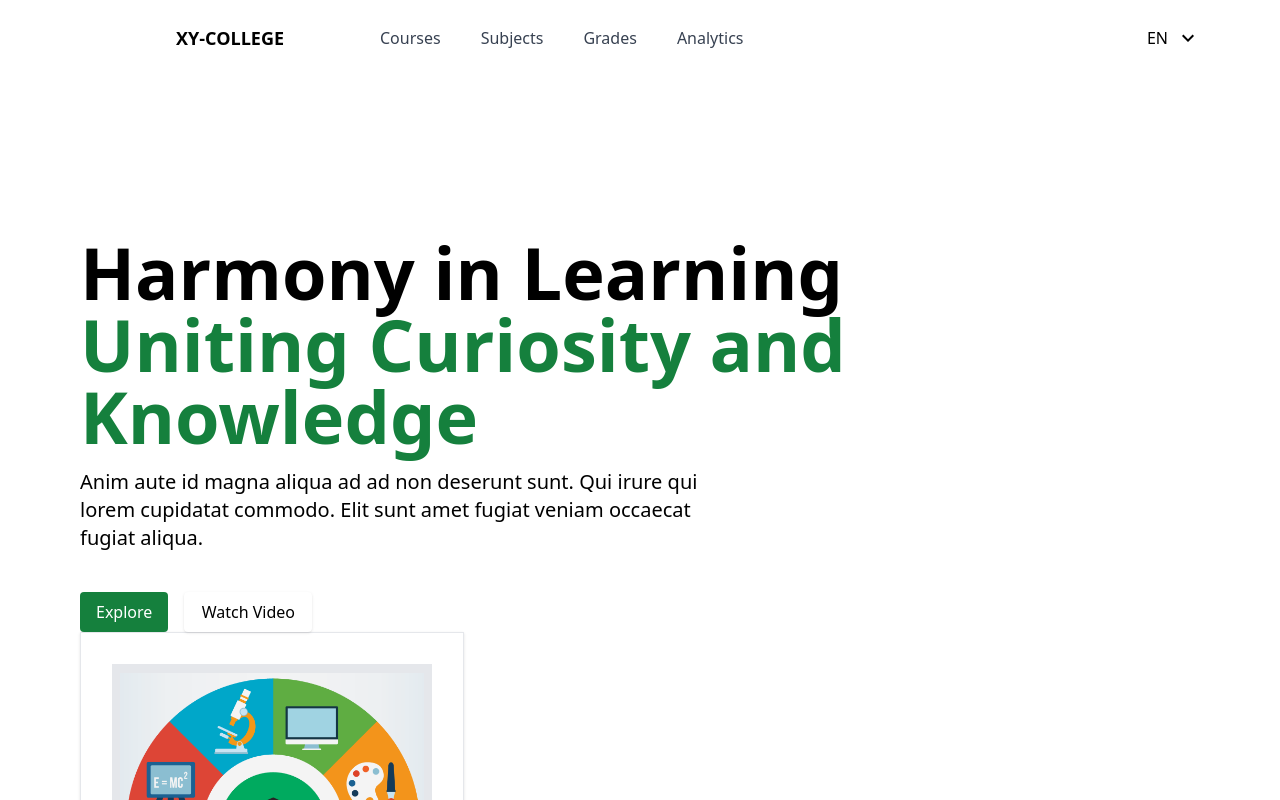
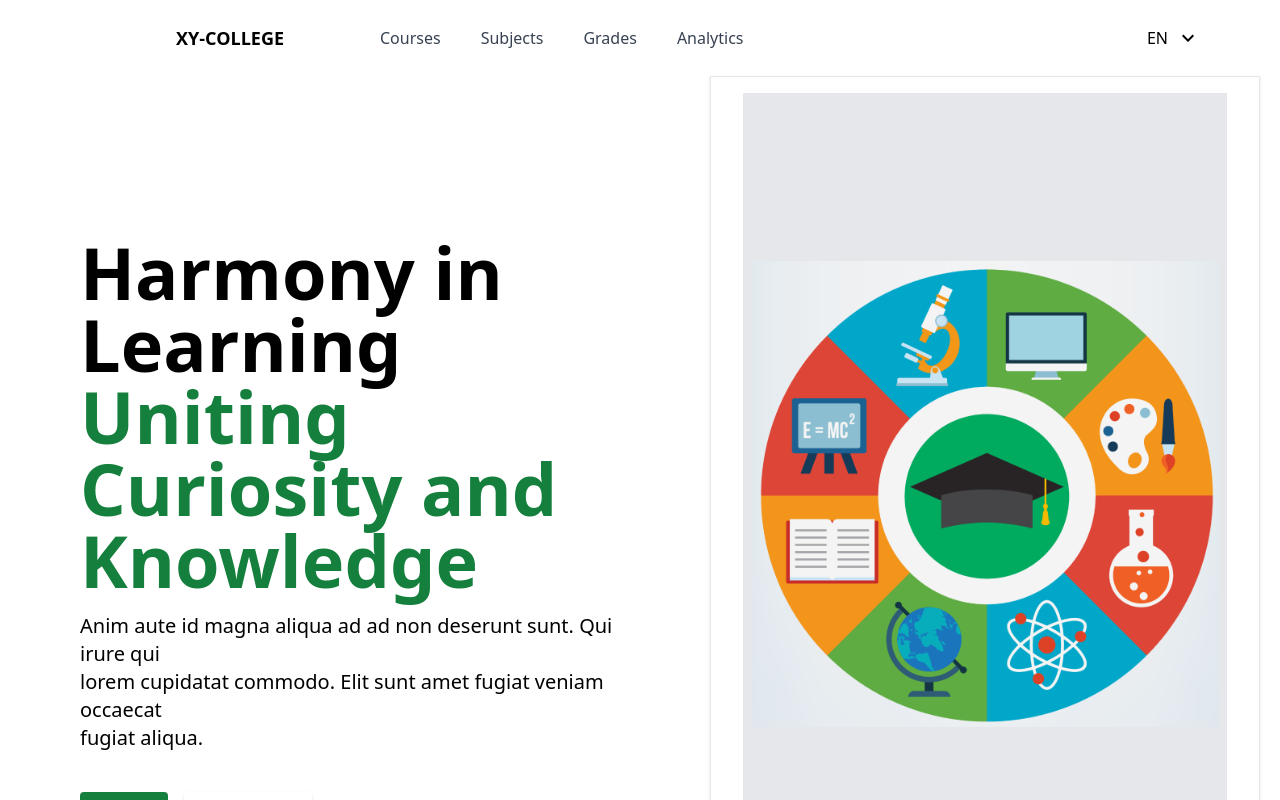
Before and after one commit to fiker31/UMS_Assignment, a React (Vite) app: page / in a window 1280 px wide. Shown: the top 800 px of the page. Built offline with nearby package versions, Linux system fonts and the light colour scheme.

Commit message:
added column name

```diff
--- a/src/screens/Home.tsx
+++ b/src/screens/Home.tsx
@@ -1,3 +1,4 @@
+
 import React from "react";
 import KeyboardArrowDownIcon from "@mui/icons-material/KeyboardArrowDown";
 import img from "../assets/img/Education.png";
@@ -7,9 +8,7 @@ function Home() {
     <div>
       <nav className="flex flex-row justify-between items-center  px-20 py-6">
         <div className="flex flex-row items-center gap-x-24">
-          <div>
-
-          </div>
+          <div></div>
           <div>
             <h2 className="text-lg font-bold">XY-COLLEGE</h2>
           </div>
@@ -25,15 +24,26 @@ function Home() {
           <KeyboardArrowDownIcon />
         </div>
       </nav>
-      <div className="px-20">
+      <div className="pl-20 pr-5 grid grid-cols-2 w-full gap-x-20">
+        <div className="mb-20">
           <div className="mt-40">
-      <h1 className="text-7xl font-bold font-dm-sans ">Harmony in Learning</h1>
+            <h1 className="text-7xl font-bold font-dm-sans ">
+              Harmony in Learning
+            </h1>
           </div>
           <div>
-      <h1 className="text-7xl font-bold font-dm-sans text-green-700">Uniting Curiosity and <br/>Knowledge</h1>
+            <h1 className="text-7xl font-bold font-dm-sans text-green-700">
+              Uniting Curiosity and <br />
+              Knowledge
+            </h1>
           </div>
           <div className="mt-4">
-        <h5 className="font-light text-xl">Anim aute id magna aliqua ad ad non deserunt sunt. Qui irure qui<br/> lorem cupidatat commodo. Elit sunt amet fugiat veniam occaecat<br/> fugiat aliqua.</h5>
+            <h5 className="font-light text-xl">
+              Anim aute id magna aliqua ad ad non deserunt sunt. Qui irure qui
+              <br /> lorem cupidatat commodo. Elit sunt amet fugiat veniam
+              occaecat
+              <br /> fugiat aliqua.
+            </h5>
           </div>
           <div className="flex gap-4 mt-10">
             <button className="bg-green-700 text-white py-2 px-4 rounded ">
@@ -43,16 +53,20 @@ function Home() {
               Watch Video
             </button>
           </div>
+        </div>
         <div className="">
-    <div className="w-96 h-96 bg-white p-4 border shadow flex justify-center items-center">
-      <div className="w-80 h-80 bg-gray-200 text-black p-2 ">
-      <img src={img} alt="Image" className="w-full h-full object-contain" />
+          <div className="w-full h-full bg-white px-8 py-4 border shadow flex justify-center items-center">
+            <div className="w-full h-full bg-gray-200 text-black p-2 ">
+              <img
+                src={img}
+                alt="Image"
+                className="w-full h-full object-contain"
+              />
             </div>
           </div>
         </div>
       </div>
     </div>
-
   );
 }
 
```
Lines whose indentation alone changed are shown as unchanged.
